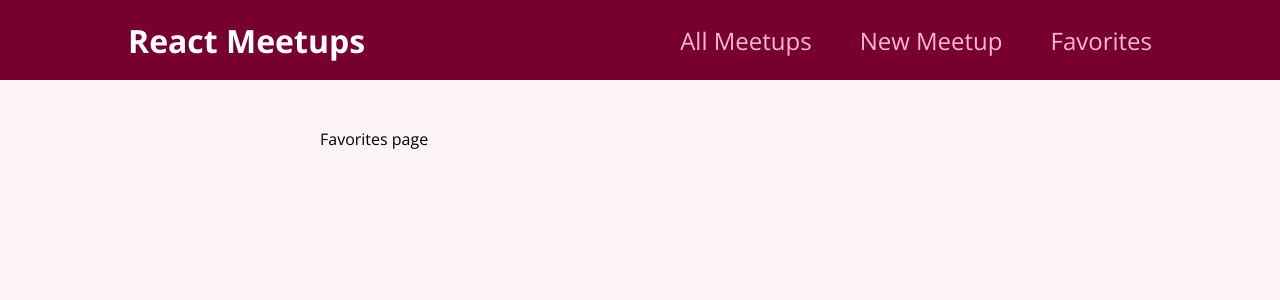
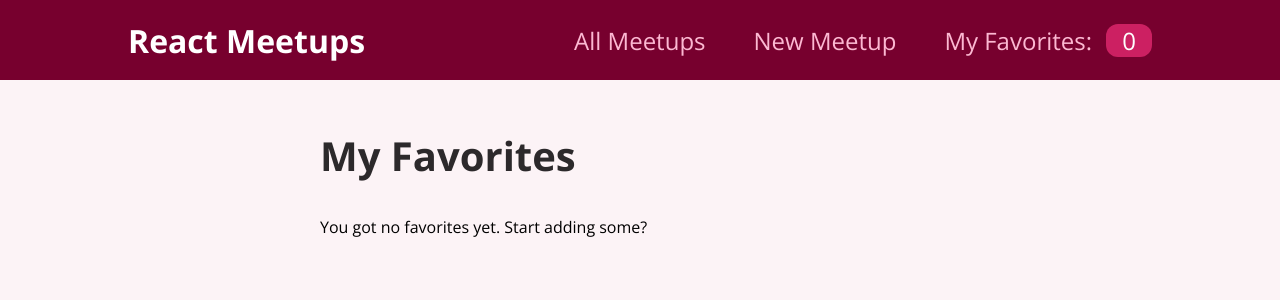
Before and after one commit to YuliiaDikun/react-route-practice-meetup, a React (Create React App) app: page /favotites in a window 1280 px wide. Shown: the top 300 px of the page. Built offline with nearby package versions, Linux system fonts and the light colour scheme.

Commit message:
feat: reversed server data

```diff
--- a/src/components/Layout/MainNav.js
+++ b/src/components/Layout/MainNav.js
@@ -1,6 +1,9 @@
+import { useContext } from "react";
+import FavContext from "../../store/fav-context";
 import { NavLink } from "react-router-dom";
 import css from "./MainNav.module.css";
 function MainNav() {
+    const FavoriteCnx = useContext(FavContext);
   return (
     <header className={css.header}>
       <div className={css.logo}>React Meetups</div>
@@ -15,7 +18,7 @@ function MainNav() {
             <NavLink to="/newmeetup">New Meetup</NavLink>
           </li>
           <li>
-            <NavLink to="/favotites">Favorites</NavLink>
+            <NavLink to="/favotites">My Favorites: <span className={css.badge}>{FavoriteCnx.totalFavorites}</span></NavLink>
           </li>
         </ul>
       </nav>
--- a/src/components/Meetups/MeetupList.js
+++ b/src/components/Meetups/MeetupList.js
@@ -2,7 +2,7 @@ import css from './MeetupList.module.css'
 import MeetupItem from './MeetupItem'
 function MeetupList({meetups}) {
 return <ul className={css.list}>
-    {meetups.map(meetup => <MeetupItem key={meetup.id} id={meetup.id} meetup={meetup}/>)}
+    {meetups.map(meetup => <MeetupItem key={meetup.id} id={meetup.id} meetup={meetup}/>).reverse()}
 </ul>
 }
 export default MeetupList
--- a/src/pages/Favorites.js
+++ b/src/pages/Favorites.js
@@ -1,4 +1,19 @@
+import { useContext } from "react";
+import FavContext from "../store/fav-context";
+import MeetupList from "../components/Meetups/MeetupList";
 function Favorites() {
-  return <div>Favorites page</div>;
+  const favoriteCnx = useContext(FavContext);
+  let content;
+  if (favoriteCnx.totalFavorites === 0) {
+    content = <p>You got no favorites yet. Start adding some?</p>;
+  } else {
+    content = <MeetupList meetups={favoriteCnx.favorites} />;
+  }
+  return (
+    <section>
+      <h1>My Favorites</h1>
+      {content}
+    </section>
+  );
 }
 export default Favorites;
```
